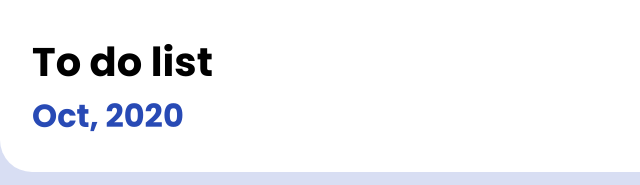
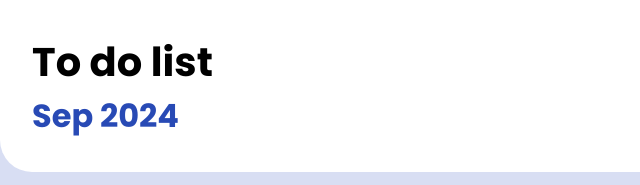
Before and after one commit to RoosveltDev/Task-Manager-App, a plain HTML site: page index.html in a window 1280 px wide. Shown: the top 185 px of the page, 0-640 px from the left. Drawn offline with Linux system fonts and the light colour scheme.

Commit message:
chore: Add date now

```diff
--- a/index.html
+++ b/index.html
@@ -20,7 +20,7 @@
         <div class="list-task__header">
             <div class="list-task__information">
                 <h1 class="list-task__name">To do list</h1>
-                <p class="list-task__date">Oct, 2020</p>
+                <p class="list-task__date"></p>
             </div>
             <div class="list-task__new">
                 <button id="button-new-task" class="list-task__button list-task__button--large" type="button">
--- a/js/index.js
+++ b/js/index.js
@@ -4,7 +4,7 @@ import {
   handleFormSubmit,
   initializeTaskFilters,
 } from "./tasks.js";
-import { setTodayDate } from "./utils.js";
+import { setTodayDate, formatDateToMMMYYYY } from "./utils.js";
 
 // Inicializar el modal
 initializeModal();
@@ -20,4 +20,12 @@ const form = document.querySelector(".modal__form");
 form.addEventListener("submit", handleFormSubmit);
 
 // Establecer la fecha de hoy en los campos de fecha al cargar la página
-document.addEventListener("DOMContentLoaded", setTodayDate);
+document.addEventListener("DOMContentLoaded", () => {
+  setTodayDate();
+
+  // Actualizar la fecha en el elemento <p class="list-task__date">
+  const dateElement = document.querySelector(".list-task__date");
+  if (dateElement) {
+    dateElement.textContent = formatDateToMMMYYYY(new Date());
+  }
+});
--- a/js/tasks.js
+++ b/js/tasks.js
@@ -142,7 +142,6 @@ function handleEditTask(event) {
   const taskId = event.target.closest(".list-task__edit").dataset.id;
   const tasks = JSON.parse(localStorage.getItem("tasks")) || [];
   const task = tasks.find((task) => task.id == taskId);
-  console.log(task);
   if (task) {
     let Category_Edit = task.category;
     let State_Edit = task.status;
--- a/js/utils.js
+++ b/js/utils.js
@@ -132,3 +132,8 @@ export function taskItemEdit(data) {
               </form>
           </div>`;
 }
+
+export function formatDateToMMMYYYY(date) {
+  const options = { year: "numeric", month: "short" };
+  return new Intl.DateTimeFormat("en-US", options).format(date);
+}
```
